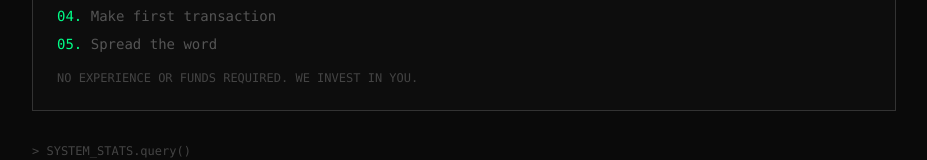
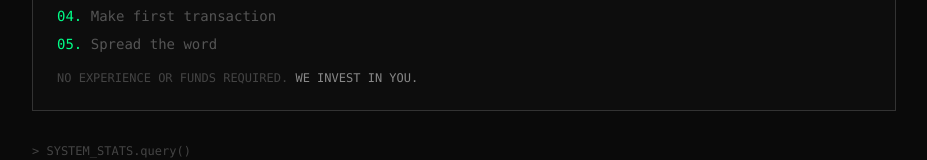
Before and after one commit to Artemis-xyz/BladeRunners-x402, a Next.js app in the folder web/: page / in a window 1280 px wide. Shown: the part 1230-1390 px from the top of the page, without its empty margins (176-1103 px from the left). Built offline with nearby package versions, Linux system fonts and the light colour scheme; no server answers.

Commit message:
style: WE INVEST IN YOU same color as proof of concept (#888)

```diff
--- a/web/components/Manifesto.tsx
+++ b/web/components/Manifesto.tsx
@@ -101,7 +101,7 @@ export default function Manifesto() {
                 <div><span className="text-[#00ff88]">05.</span> Spread the word</div>
               </div>
               <p className="mt-4 text-xs text-[#444]">
-                NO EXPERIENCE OR FUNDS REQUIRED. WE INVEST IN YOU.
+                NO EXPERIENCE OR FUNDS REQUIRED. <span className="text-[#888]">WE INVEST IN YOU.</span>
               </p>
             </div>
           </div>
```
